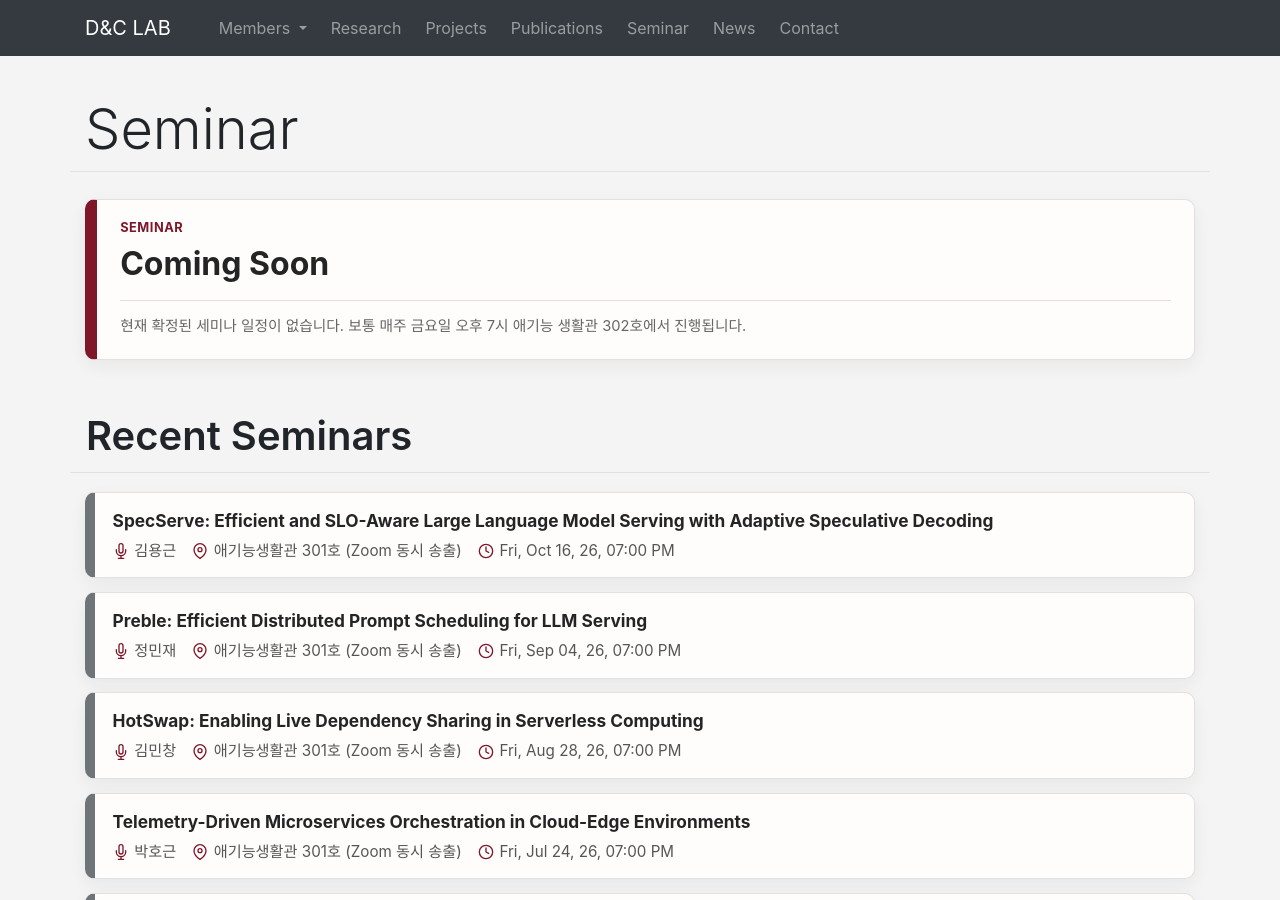
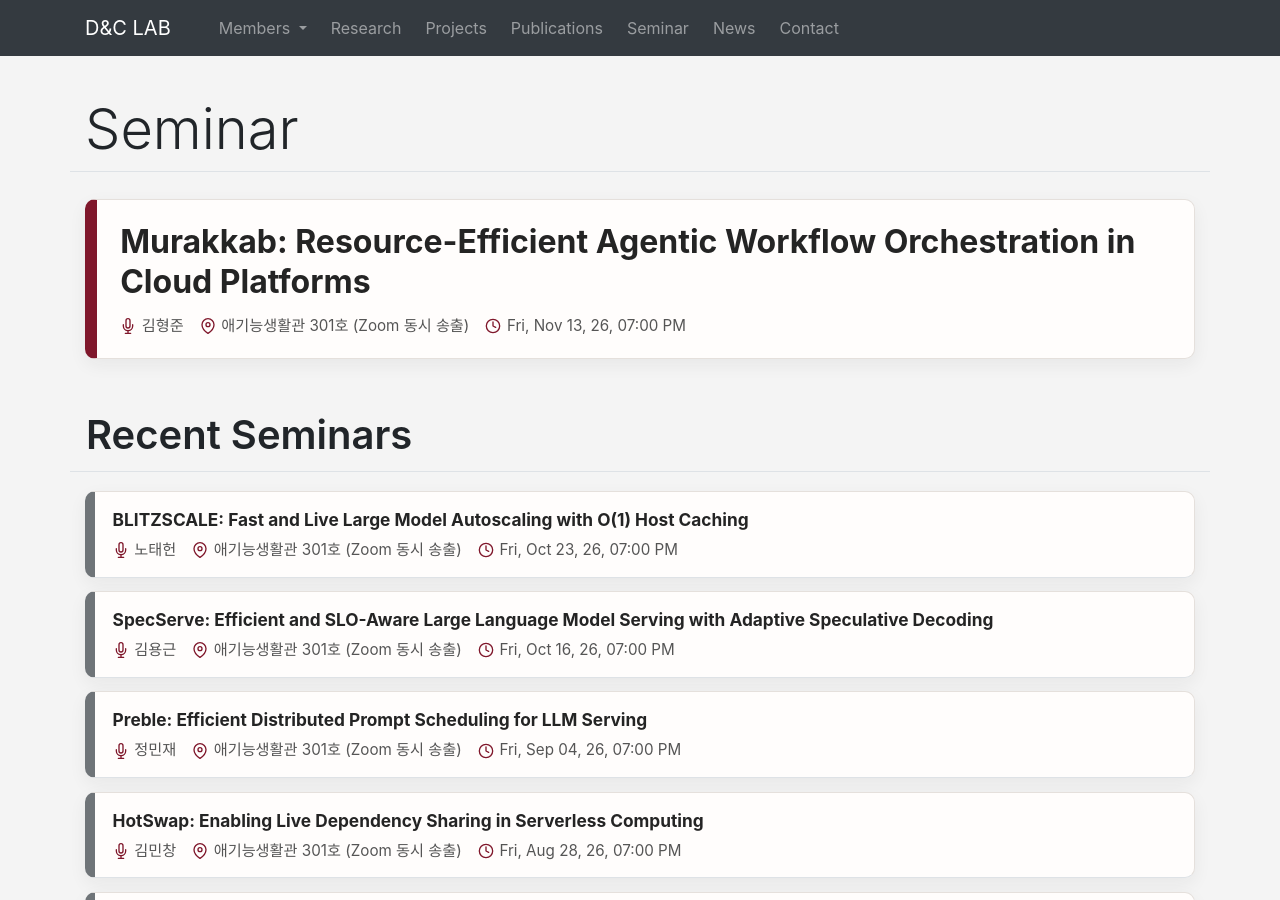
Before and after one commit to KU-Cloud/ku-cloud.github.io, a Jekyll site: the page built from seminar.html, in a window 1280 px wide and 900 px high. Built offline with Jekyll 4.4.1, drawn with Linux system fonts in a browser that asks for light colours; some of the changed text lies outside the part shown.

Commit message:
updated seminar until 2026-11-13

```diff
--- a/_data/seminars.yaml
+++ b/_data/seminars.yaml
@@ -1191,3 +1191,11 @@
   date: 2026-10-16T19:00:00.000+0900
   speacker: 김용근
   location: 애기능생활관 301호 (Zoom 동시 송출)
+- title: 'BLITZSCALE: Fast and Live Large Model Autoscaling with O(1) Host Caching'
+  date: 2026-10-23T19:00:00.000+0900
+  speacker: 노태헌
+  location: 애기능생활관 301호 (Zoom 동시 송출)
+- title: 'Murakkab: Resource-Efficient Agentic Workflow Orchestration in Cloud Platforms'
+  date: 2026-11-13T19:00:00.000+0900
+  speacker: 김형준
+  location: 애기능생활관 301호 (Zoom 동시 송출)
```
